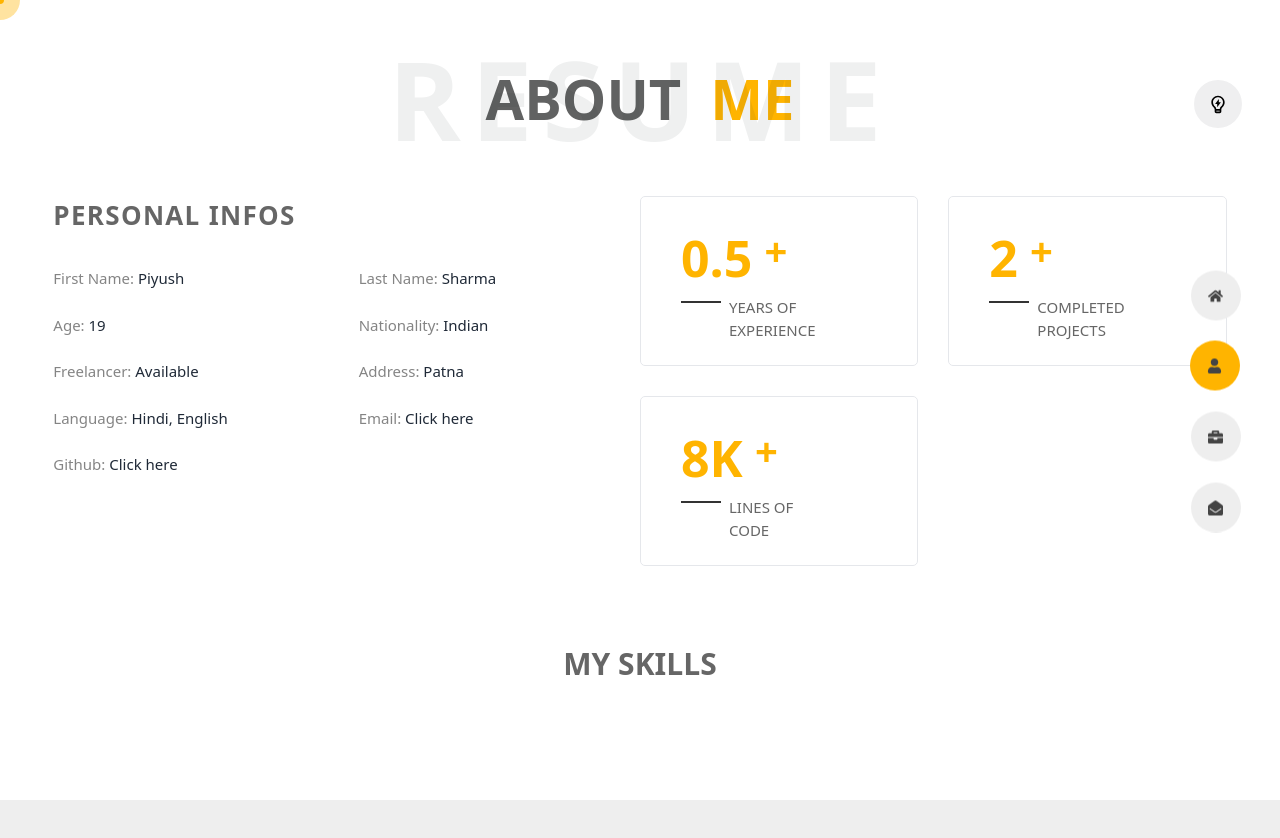
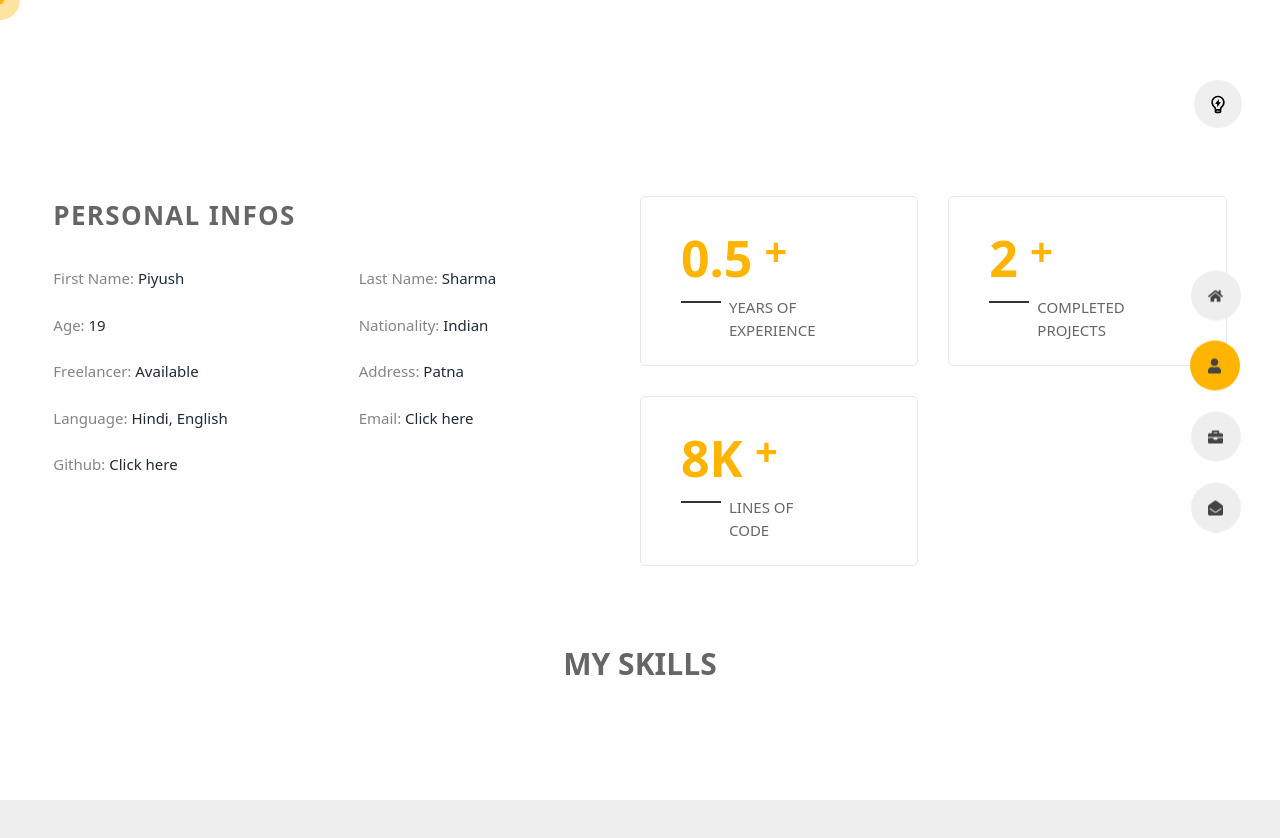
Before and after one commit to PiyushSharma31112/PortFolio, a React (Vite) app: page /ContactUs in a window 1280 px wide. Both pictures are taken after a click on the button "ABOUT". Shown: the top 838 px of the page. Built offline with nearby package versions, Linux system fonts and the light colour scheme.

Commit message:
New things added

```diff
--- a/src/App.css
+++ b/src/App.css
@@ -18,8 +18,6 @@ body::-webkit-scrollbar-thumb {
 .dark{
     background-color: #222222;
 }
-
-/* navbar */
 
 
 
--- a/src/Pages/ContactUs.jsx
+++ b/src/Pages/ContactUs.jsx
@@ -1,32 +1,32 @@
 import React, { useState } from 'react'
 import PageHeading from "../components/common/PageHeading"
-import { FaEnvelopeOpen, FaFacebookF, FaInstagram, FaLinkedin, FaMap, FaTwitter } from "react-icons/fa"
+import { FaEnvelopeOpen, FaFacebookF, FaInstagram, FaLinkedin, FaMap, FaGithub } from "react-icons/fa"
 import { IoIosSend } from "react-icons/io"
 import { toast } from "react-toastify"
 import emailjs from 'emailjs-com';
-
 
 const socialData = [
     {
       id: 1,
       icon: <FaFacebookF />,
-    link: ""
+      link: 'https://www.facebook.com/share/8Zq6Pp325CGeqeYj/?mibextid=LQQJ4d '
     },
     {
       id: 2,
-    icon: <FaTwitter />,
-    link: ""
+      icon: <FaInstagram />,
+      link: "https://www.instagram.com/its___piyush?igsh=MTczdXJxbGFsOXN0Zg%3D%3D&utm_source=qr"
     },
     {
       id: 3,
-    icon: <FaInstagram />,
-    link: ""
+      icon: <FaLinkedin />,
+      link: "https://www.linkedin.com/in/piyush-sharma-233341275?utm_source=share&utm_campaign=share_via&utm_content=profile&utm_medium=ios_app "
     },
     {
       id: 4,
-    icon: <FaLinkedin />,
-    link: ""
-  }
+      icon: <FaGithub />,
+      link: "https://github.com/PyushSharma31112"
+    },
+
   ]
 
 const InputFeild = ({ placeholder, value, onChange, name, error }) => {
@@ -144,15 +144,13 @@ const ContactUs = () => {
                 {/* Social Icons */}
 
                 <div className='flex gap-3'>
-                    {
-                        socialData.map(({ id, link, icon }) => {
-                            <button key={id} className='h-10 aspect-square bg-[#eeeeee] dark:bg-[#666666] dark:text-white hover:bg-primary-yellow hover:text-white text-[#666666] rounded-full flex items-center justify-center transition-all duration-500' >
-                                <a href={link}>
+                        { socialData.map(({ icon, link, id }) => (
+                          <button key={id} className='h-10 aspect-square bg-[#eeeeee] dark:bg-[#666666] hover:bg-primary-yellow dark:text-white hover:text-white text-[#666666] flex justify-center duration-500 transition-all rounded-full items-center dark:hover:bg-primary-yellow'>
+                              <a href={link} target='_blank'>
                                 {icon}
                               </a>
                           </button>
-                        })
-                    }
+                        )) }
                 </div>
             </div>
 
--- a/src/components/common/Navbar.jsx
+++ b/src/components/common/Navbar.jsx
@@ -22,12 +22,12 @@ const NavLinks = [
       label: "about"
     },
     {
-      id: 4,
+      id: 3,
       icon: <FaBriefcase />,
       label: "portfolio"
     },
     {
-      id: 1,
+      id: 4,
       icon: <FaEnvelopeOpen />,
       label: "contact"
     },
--- a/src/components/common/PageHeading.jsx
+++ b/src/components/common/PageHeading.jsx
@@ -1,19 +1,19 @@
 import React from 'react'
 
-function PageHeading({ mainText, highLightedText, secondText }) {
+function PageHeading({ frontText, backText, highlightedText }) {
   return (
-        <div className='md:py-20 py-10 text-left md:text-center relative'>
-
-                <h1 className='text-3xl md:text-[56px] font-extrabold uppercase text-[#616262] dark:text-white'> {mainText}
-                    &nbsp;
-                    <span className='text-primary-yellow'> {highLightedText} </span>
-                </h1>
-
-                <span className='md:text-[45px] lg:text-[110px] tracking-[10px] font-extrabold dark:text-[#ffffff12] uppercase absolute top-1/2 left-1/2 -translate-x-1/2 md:-translate-y-4 lg:-translate-y-1/2 text-[#1e253012]'>
-                    {secondText}
-                </span>
-
-        </div>
+    <div className='relative py-10 text-left md:text-center md:py-20 '>
+          <h1 className='w-screen text-[15px] sm:text-3xl font-extrabold uppercase md:text-[56px] text-center md:text-center lg:text-center dark:text-white text-[#616262]'>
+              {frontText}
+              &nbsp;
+              <span className='text-primary-yellow'>
+                  {highlightedText}
+              </span>
+          </h1>
+          <span className='uppercase dark:text-[#ffffff12] text-[#1e253012] lg:text-[110px] md:text-[45px] font-extrabold tracking-[10px] absolute top-1/2 left-1/2 -translate-x-1/2 lg:-translate-y-1/2 md:-translate-y-4 '>
+              {backText}
+          </span>
+    </div>
   )
 }
 
```
Lines whose indentation alone changed are shown as unchanged.
